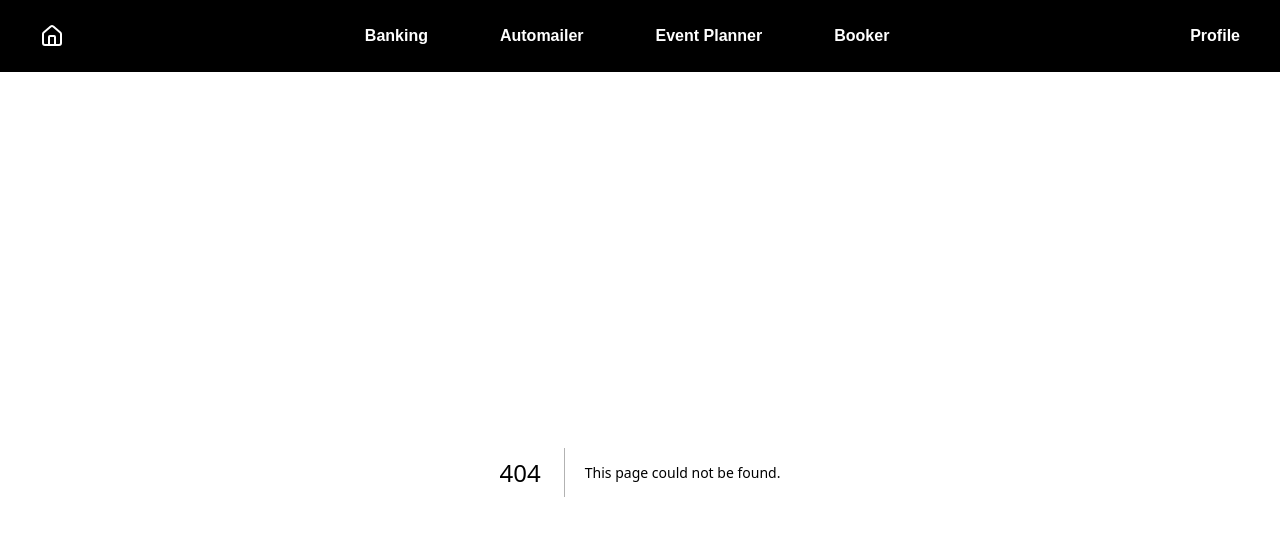
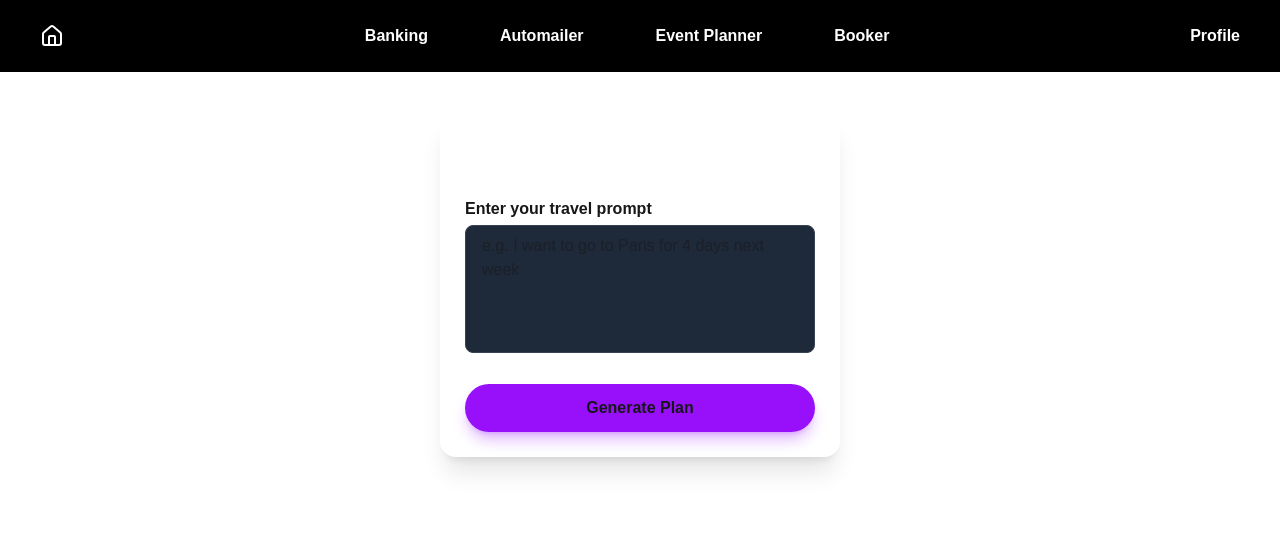
Before and after one commit to George-Lupalenko/LifeFlow, a Next.js app in the folder frontend/: page /booker in a window 1280 px wide. Before the commit this address had no page. Shown: the top 536 px of the page. Built offline with nearby package versions, Linux system fonts and the light colour scheme.

Commit message:
small fixes & booker page

```diff
--- a/frontend/src/app/banking/page.tsx
+++ b/frontend/src/app/banking/page.tsx
@@ -56,7 +56,7 @@ export default function BankingPage() {
     };
 
     return (
-        <div className="max-w-2xl mx-auto mt-10 p-6 bg-white/5 rounded-2xl shadow-xl border border-white/10 backdrop-blur">
+        <div className="max-w-2xl min-w-[400px] mx-auto mt-10 p-6 bg-white/5 rounded-2xl shadow-xl border border-white/10 backdrop-blur">
             <h1 className="text-3xl font-bold text-center text-white mb-6">
                 Banking Analyze
             </h1>
@@ -93,11 +93,10 @@ export default function BankingPage() {
                 disabled={!hasBankingData}
                 onClick={handleAnalyze}
                 className={`w-full py-3 rounded-full font-semibold transition-all duration-300 shadow-lg
-                ${
-                    hasBankingData
+                ${hasBankingData
                         ? "bg-purple-600 hover:bg-purple-500 shadow-purple-600/30"
                         : "bg-gray-600 cursor-not-allowed opacity-50"
-                }
+                    }
                 ${loading ? "scale-95" : "scale-100"}
             `}
             >
@@ -120,9 +119,8 @@ export default function BankingPage() {
                 <div className="fixed inset-0 flex items-center justify-center bg-black/60 backdrop-blur-sm z-50">
                     <div className="bg-gray-900 border border-white/20 p-8 rounded-2xl shadow-xl text-center w-80">
                         <h2
-                            className={`text-2xl font-bold mb-3 ${
-                                modal.type === "success" ? "text-green-400" : "text-red-400"
-                            }`}
+                            className={`text-2xl font-bold mb-3 ${modal.type === "success" ? "text-green-400" : "text-red-400"
+                                }`}
                         >
                             {modal.type === "success" ? "Success" : "Error"}
                         </h2>
@@ -140,14 +138,49 @@ export default function BankingPage() {
             )}
 
             {result && (
-                <div className="mt-10 p-6 bg-gray-900 border border-white/10 rounded-xl text-white">
-                    <h2 className="text-xl font-bold mb-4">Analysis Results:</h2>
+                <div className="mt-8 p-6 bg-gray-900 border border-white/20 rounded-2xl shadow-xl text-white">
+                    <h2 className="text-2xl font-bold mb-4">Banking Analysis Result</h2>
 
-                    <pre className="whitespace-pre-wrap bg-black/40 p-4 rounded-lg border border-white/10 text-gray-200">
-                        {JSON.stringify(result, null, 2)}
-                    </pre>
+                    <p><strong>Months analyzed:</strong> {result.monthsCount}</p>
+                    <p><strong>Average Monthly Income:</strong> ${result.avgMonthlyIncome.toFixed(2)}</p>
+                    <p><strong>Average Monthly Expenses:</strong> ${result.avgMonthlyExpenses.toFixed(2)}</p>
+                    <p><strong>Savings Trend:</strong> {result.savingsTrend}</p>
+
+                    <h3 className="mt-4 text-xl font-semibold">Top Spending Categories:</h3>
+                    <ul className="list-disc list-inside ml-4">
+                        {result.topSpendingCategories.map((cat: any) => (
+                            <li key={cat.code}>
+                                {cat.name}: ${cat.avgAmount.toFixed(2)} ({cat.shareOfTotal.toFixed(2)}%)
+                            </li>
+                        ))}
+                    </ul>
+
+                    <h3 className="mt-4 text-xl font-semibold">Subscriptions:</h3>
+                    <p>Average Amount: ${result.subscriptionsShare.avgSubscriptionsAmount.toFixed(2)}</p>
+                    <p>Share: {result.subscriptionsShare.avgSubscriptionsSharePercent.toFixed(2)}%</p>
+                    <p>{result.subscriptionsShare.comment}</p>
+
+                    <h3 className="mt-4 text-xl font-semibold">Food & Restaurants:</h3>
+                    <p>Average Food Expenses: ${result.foodAndRestaurants.avgFoodAmount.toFixed(2)}</p>
+                    <p>Average Restaurant Expenses: ${result.foodAndRestaurants.avgRestaurantAmount.toFixed(2)}</p>
+                    <p>{result.foodAndRestaurants.comment}</p>
+
+                    <h3 className="mt-4 text-xl font-semibold">Key Insights:</h3>
+                    <ul className="list-disc list-inside ml-4">
+                        {result.keyInsights.map((insight: string, idx: number) => (
+                            <li key={idx}>{insight}</li>
+                        ))}
+                    </ul>
+
+                    <h3 className="mt-4 text-xl font-semibold">Suggested Actions:</h3>
+                    <ul className="list-disc list-inside ml-4">
+                        {result.suggestedActions.map((action: string, idx: number) => (
+                            <li key={idx}>{action}</li>
+                        ))}
+                    </ul>
                 </div>
             )}
+
         </div>
     );
 }
--- /dev/null
+++ b/frontend/src/app/booker/page.tsx
@@ -0,0 +1,101 @@
+'use client';
+
+import { useState } from 'react';
+import axios from 'axios';
+
+export default function BookerPage() {
+  const [prompt, setPrompt] = useState('');
+  const [loading, setLoading] = useState(false);
+  const [responseText, setResponseText] = useState<string | null>(null);
+  const [modal, setModal] = useState<{ type: 'success' | 'error'; message: string } | null>(null);
+
+  const handleGenerate = async () => {
+    if (!prompt) return;
+
+    setLoading(true);
+    setResponseText(null);
+
+    try {
+      const res = await axios.post(process.env.NEXT_PUBLIC_BOOKER || '', {
+        prompt,
+      });
+
+      setResponseText(res.data.text || JSON.stringify(res.data));
+      setModal({ type: 'success', message: 'Plan generated successfully!' });
+    } catch (err) {
+      setModal({ type: 'error', message: 'Failed to generate plan.' });
+    }
+
+    setLoading(false);
+  };
+
+  return (
+    <div className="max-w-2xl min-w-[400px] mx-auto mt-10 p-6 bg-white/5 rounded-2xl shadow-xl border border-white/10 backdrop-blur">
+      <h1 className="text-3xl font-bold text-center text-white mb-6">Booker</h1>
+
+      <div className="mb-6">
+        <label className="block font-semibold mb-1">Enter your travel prompt</label>
+        <textarea
+          value={prompt}
+          onChange={(e) => setPrompt(e.target.value)}
+          className="w-full h-32 bg-gray-800 border border-gray-700 px-4 py-2 rounded-lg outline-none focus:ring-2 focus:ring-purple-500 resize-none"
+          placeholder="e.g. I want to go to Paris for 4 days next week"
+        />
+      </div>
+
+      <button
+        onClick={handleGenerate}
+        disabled={loading}
+        className={`w-full py-3 rounded-full font-semibold transition-all duration-300 shadow-lg
+          ${loading ? 'bg-gray-600 cursor-not-allowed opacity-50' : 'bg-purple-600 hover:bg-purple-500 shadow-purple-600/30'}
+          ${loading ? 'scale-95' : 'scale-100'}`}
+      >
+        {loading ? 'Generating...' : 'Generate Plan'}
+      </button>
+
+      {/* ------------------------- Loading Overlay ------------------------- */}
+      {loading && (
+        <div className="fixed inset-0 flex items-center justify-center bg-black/60 backdrop-blur-sm z-50">
+          <div className="bg-white/10 border border-white/30 p-8 rounded-2xl shadow-xl flex flex-col items-center gap-4">
+            <div className="w-12 h-12 border-4 border-white/30 border-t-white rounded-full animate-spin"></div>
+            <p className="text-white text-lg font-medium">Generating your travel plan…</p>
+          </div>
+        </div>
+      )}
+
+      {/* ------------------------- Success/Error Modal ------------------------- */}
+      {modal && (
+        <div className="fixed inset-0 flex items-center justify-center bg-black/60 backdrop-blur-sm z-50">
+          <div className="bg-gray-900 border border-white/20 p-8 rounded-2xl shadow-xl text-center w-80">
+            <h2
+              className={`text-2xl font-bold mb-3 ${
+                modal.type === 'success' ? 'text-green-400' : 'text-red-400'
+              }`}
+            >
+              {modal.type === 'success' ? 'Success' : 'Error'}
+            </h2>
+
+            <p className="text-white mb-6">{modal.message}</p>
+
+            <button
+              onClick={() => setModal(null)}
+              className="px-6 py-2 bg-purple-600 hover:bg-purple-500 rounded-full text-white font-medium"
+            >
+              Close
+            </button>
+          </div>
+        </div>
+      )}
+
+      {/* ------------------------- Result Block ------------------------- */}
+      {responseText && (
+        <div className="mt-10 p-6 bg-gray-900 border border-white/10 rounded-xl text-white">
+          <h2 className="text-xl font-bold mb-4">Generated Travel Plan:</h2>
+          <pre className="whitespace-pre-wrap bg-black/40 p-4 rounded-lg border border-white/10 text-gray-200">
+            {responseText}
+          </pre>
+        </div>
+      )}
+    </div>
+  );
+}
--- a/frontend/src/app/page.tsx
+++ b/frontend/src/app/page.tsx
@@ -9,7 +9,7 @@ export default function MainPage() {
     { href: '/banking', label: 'Banking' },
     { href: '/automailer', label: 'AutoMailer' },
     { href: '/events', label: 'Event Planner' },
-    { href: '/booking', label: 'Booker' },
+    { href: '/booker', label: 'Booker' },
   ];
 
   return (
--- a/frontend/src/components/Header/Header.tsx
+++ b/frontend/src/components/Header/Header.tsx
@@ -37,7 +37,7 @@ export default function Header() {
           </Link>
 
           <Link
-            href="/booking"
+            href="/booker"
             className="px-4 py-2 rounded-xl font-bold hover:bg-white hover:text-black transition-all duration-300"
           >
             Booker
```
